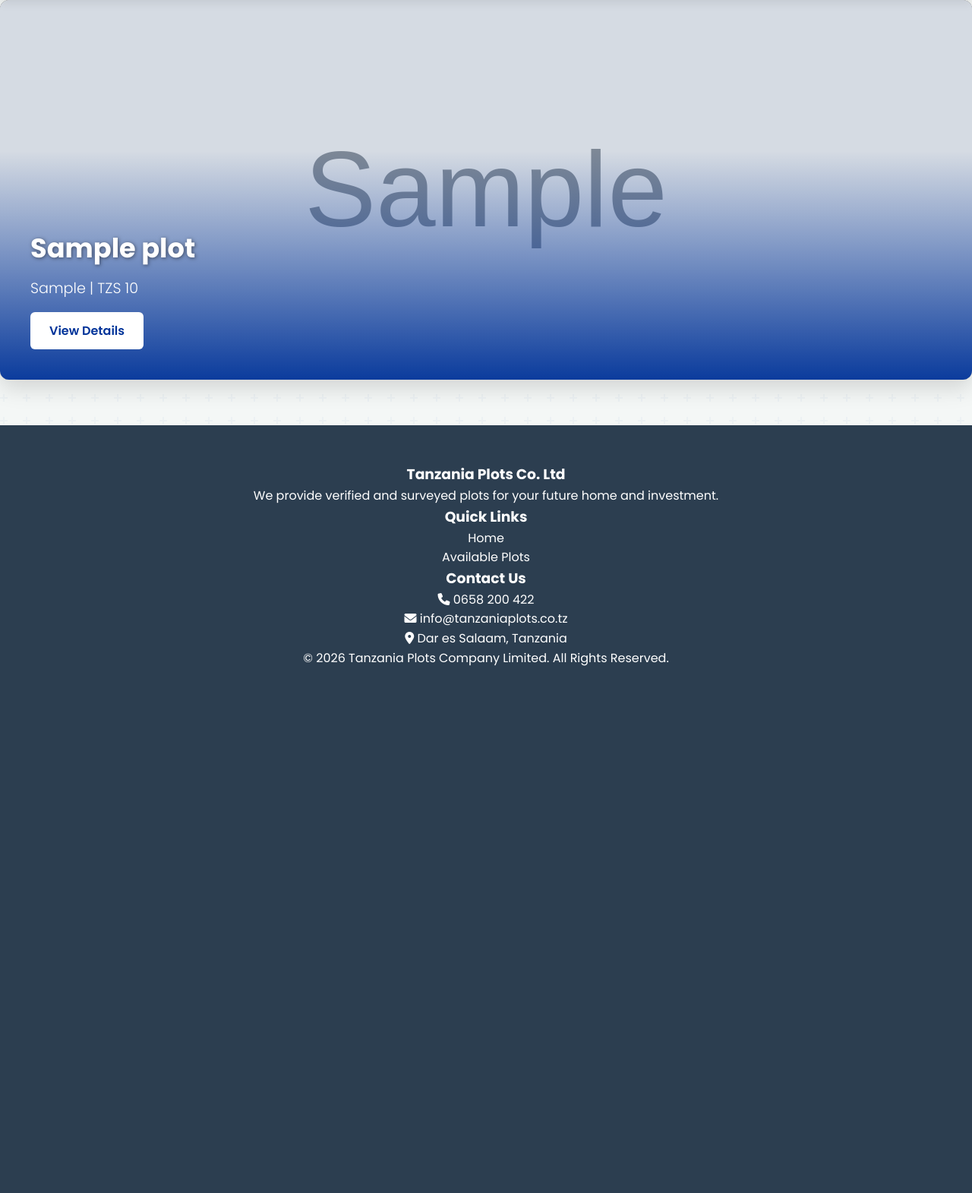
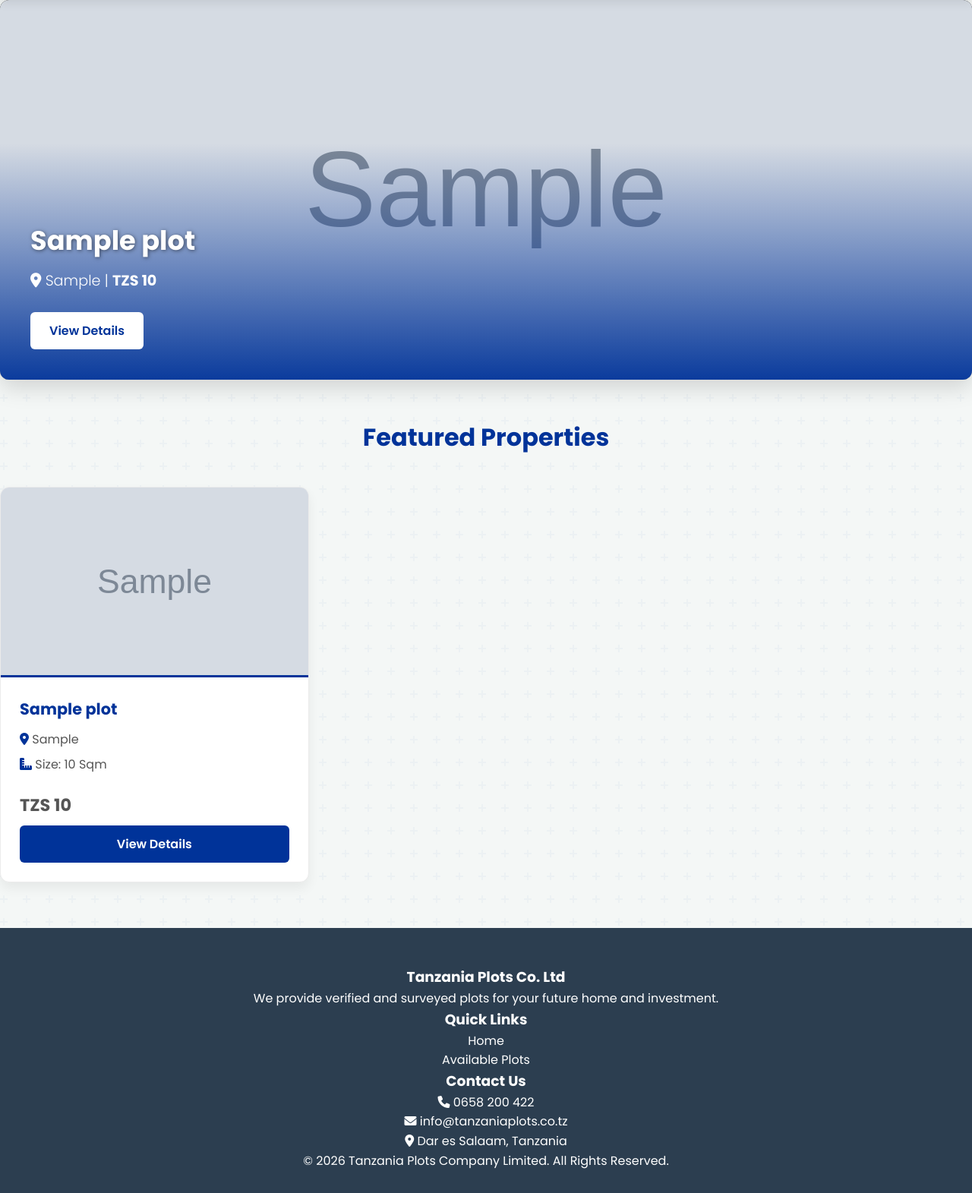
Before and after one commit to ngamilagaboniface-beep/tanzania_plots, a Flask app: page / in a window 1280 px wide. Shown: the part 81-1652 px from the top of the page at 76% size. Before the commit the page ends 958 px from the top, so only its background shows below. Run offline with Flask 3, Linux system fonts and the light colour scheme; tables that the repository leaves empty hold one stand-in row (values such as "Sample post"); grey boxes marked "Sample" are stand-in pictures.

Commit message:
Limit displayed plots and enhance layout
Limit the number of displayed plots in the slideshow and featured properties sections to improve performance. Update styles and structure for better presentation.

```diff
--- a/templates/index.html
+++ b/templates/index.html
@@ -1,22 +1,51 @@
 {% extends "base.html" %}
 {% block content %}
+
 <div class="slideshow">
-    {% for plot in plots %}
+    {% for plot in plots[:5] %}
         <div class="slide {% if loop.first %}active{% endif %}"
-             style="background-image: url('{{ url_for('static', filename='uploads/' + plot.images[0].filename) if plot.images else '' }}'); background-color: #ddd;">
+             {% if plot.images %}
+             style="background-image: url('{{ url_for('static', filename='uploads/' + plot.images[0].filename) }}');"
+             {% else %}
+             style="background-color: #333;"
+             {% endif %}>
             <div class="slide-info">
                 <h2>{{ plot.title }}</h2>
-                <p>{{ plot.location }} | TZS {{ "{:,.0f}".format(plot.price) }}</p>
-                <a href="{{ url_for('property_detail', plot_id=plot.id) }}" class="btn" style="background: white; color: var(--primary-blue);">View Details</a>
+                <p><i class="fa-solid fa-location-dot"></i> {{ plot.location }} | <strong>TZS {{ "{:,.0f}".format(plot.price) }}</strong></p>
+                <a href="{{ url_for('property_detail', plot_id=plot.id) }}" class="btn" style="background: white; color: var(--primary-blue); margin-top:10px;">View Details</a>
             </div>
         </div>
+    {% endfor %}
+</div>
+
+<h2 style="text-align: center; color: var(--primary-blue); margin-top: 50px; font-size: 2rem;">Featured Properties</h2>
+<div class="property-grid">
+    {% for plot in plots[:6] %}
+    <div class="card">
+        {% if plot.images %}
+            <img src="{{ url_for('static', filename='uploads/' + plot.images[0].filename) }}" alt="Plot Image">
+        {% else %}
+            <div style="height:250px; background:#ddd; display:flex; align-items:center; justify-content:center; color: #666; font-weight: bold;">
+                <i class="fa fa-image" style="margin-right: 8px;"></i> No Image
+            </div>
+        {% endif %}
+        <div class="card-body">
+            <h3>{{ plot.title }}</h3>
+            <p><i class="fa fa-location-dot" style="color: var(--primary-blue);"></i> {{ plot.location }}</p>
+            <p><i class="fa fa-ruler-combined" style="color: var(--primary-blue);"></i> Size: {{ plot.sqm_size }} Sqm</p>
+            <p class="price">TZS {{ "{:,.0f}".format(plot.price) }}</p>
+            <div style="margin-top: auto;">
+                <a href="{{ url_for('property_detail', plot_id=plot.id) }}" class="btn btn-blue">View Details</a>
+            </div>
+        </div>
+    </div>
     {% endfor %}
 </div>
 
 <script>
     let slides = document.querySelectorAll('.slide');
     let current = 0;
-    if(slides.length > 0) {
+    if(slides.length > 1) {
         setInterval(() => {
             slides[current].classList.remove('active');
             current = (current + 1) % slides.length;
```
